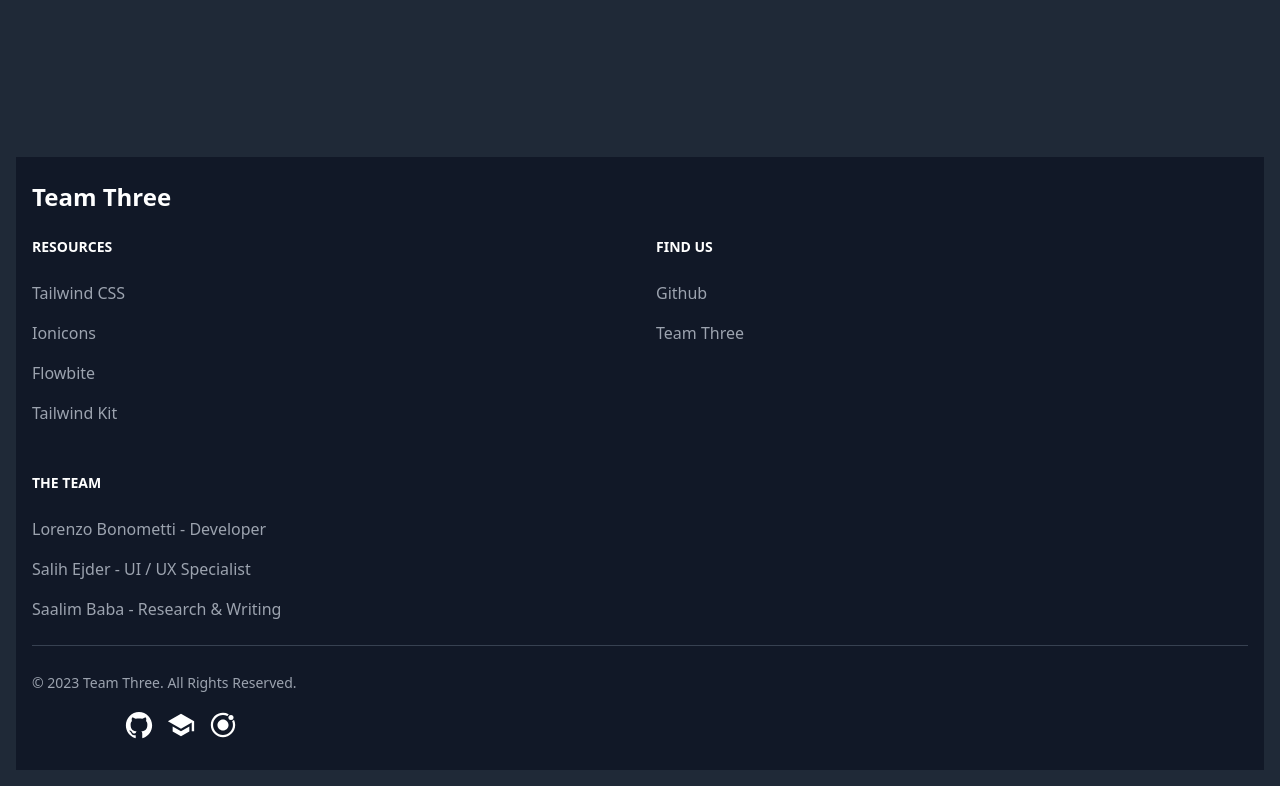
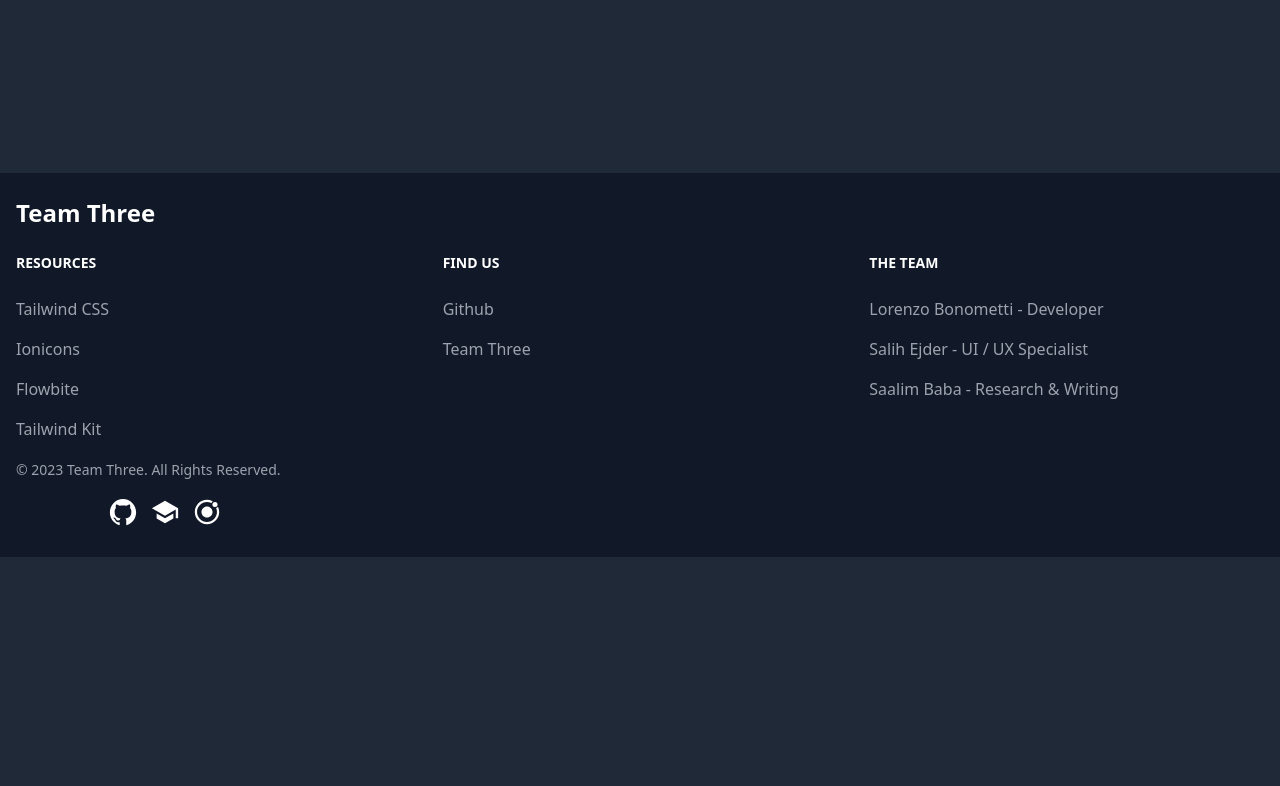
Before and after one commit to BabaC0des/Bankgeheimnis, a website: page html/team.html in a window 1280 px wide. Shown: the part 1251-2037 px from the top of the page. After the commit the page ends 1808 px from the top, so only its background shows below. Drawn offline with nearby package versions, Linux system fonts and the light colour scheme.

Commit message:
transfer working on fix

```diff
--- a/html/team.html
+++ b/html/team.html
@@ -99,7 +99,7 @@
   Lorem ipsum dolor sit amet, consetetur sadipscing elitr, sed diam nonumy eirmod tempor invidunt ut labore et dolore magna aliquyam erat, sed diam voluptua. At vero eos et accusam et justo duo dolores et ea rebum. Stet clita kasd gubergren, no sea takimata sanctus est Lorem ipsum dolor sit amet. Lorem ipsum dolor sit amet, consetetur sadipscing elitr, sed diam nonumy eirmod tempor invidunt ut labore et dolore magna aliquyam erat, sed diam voluptua. At vero eos et accusam et justo duo dolores et ea rebum. Stet clita kasd gubergren, no sea takimata sanctus est Lorem ipsum dolor sit amet.
 </div>
 </div>
-
+</div>
 <footer class="bg-gray-900">
   <div class="mx-auto w-full max-w-screen-xl p-4 py-6 lg:py-8">
     <div class="md:flex md:justify-between">
@@ -109,7 +109,7 @@
           <span class="self-center text-2xl font-semibold whitespace-nowrap text-white">Team Three</span>
         </a>
       </div>
-      <div class="grid grid-cols-2 gap-8 sm:gap-6 sm:grid-cols-3">
+      <div class="grid grid-cols-3 gap-8 sm:gap-6 sm:grid-cols-3">
         <div>
           <h2 class="mb-6 text-sm font-semibold text-gray-900 uppercase  text-white">Resources</h2>
           <ul class="text-gray-400 font-medium">
@@ -154,11 +154,11 @@
         </div>
       </div>
     </div>
-    <hr class="my-6 sm:mx-auto border-gray-700 lg:my-8" />
+    <div class='flex'>
     <div class="sm:flex sm:items-center sm:justify-between">
           <span class="text-sm text-gray-400 sm:text-center">© 2023 <a href="team.html" class="">Team Three</a>. All Rights Reserved.
           </span>
-      <div class="flex mt-4 sm:justify-center sm:mt-0">
+      <div class="flex mt-4 sm:mt-0">
         <a class='ml-3' href='https://github.com/Poisonlocket/PRWR-website'>
           <ion-icon class='text-3xl pl-20' name="logo-github"></ion-icon>
         </a>
@@ -170,7 +170,8 @@
         </a>
       </div>
     </div>
-  </div>
+    </div>
+
 </footer>
 <script>
   const navLinks = document.querySelector('.nav-links')
```
